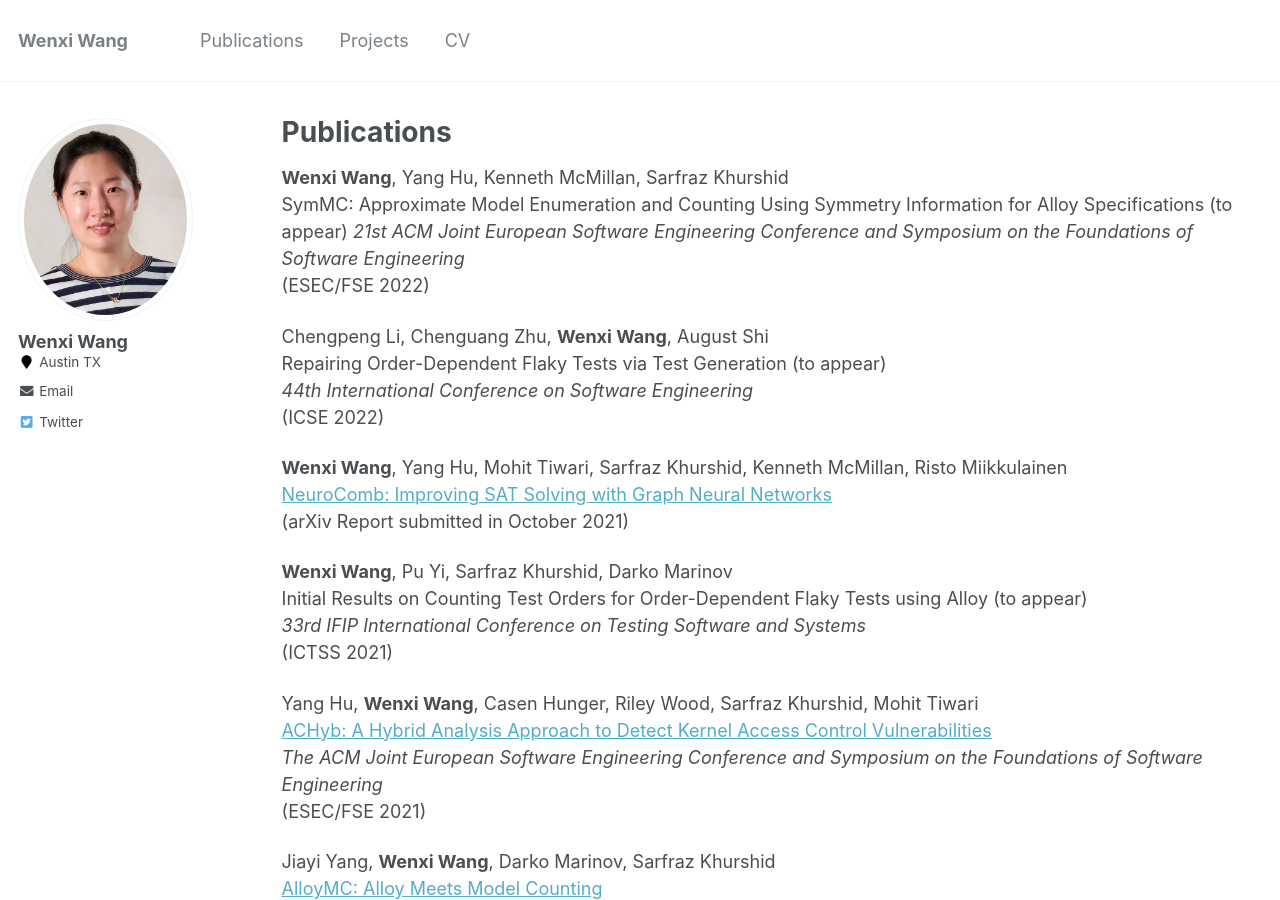
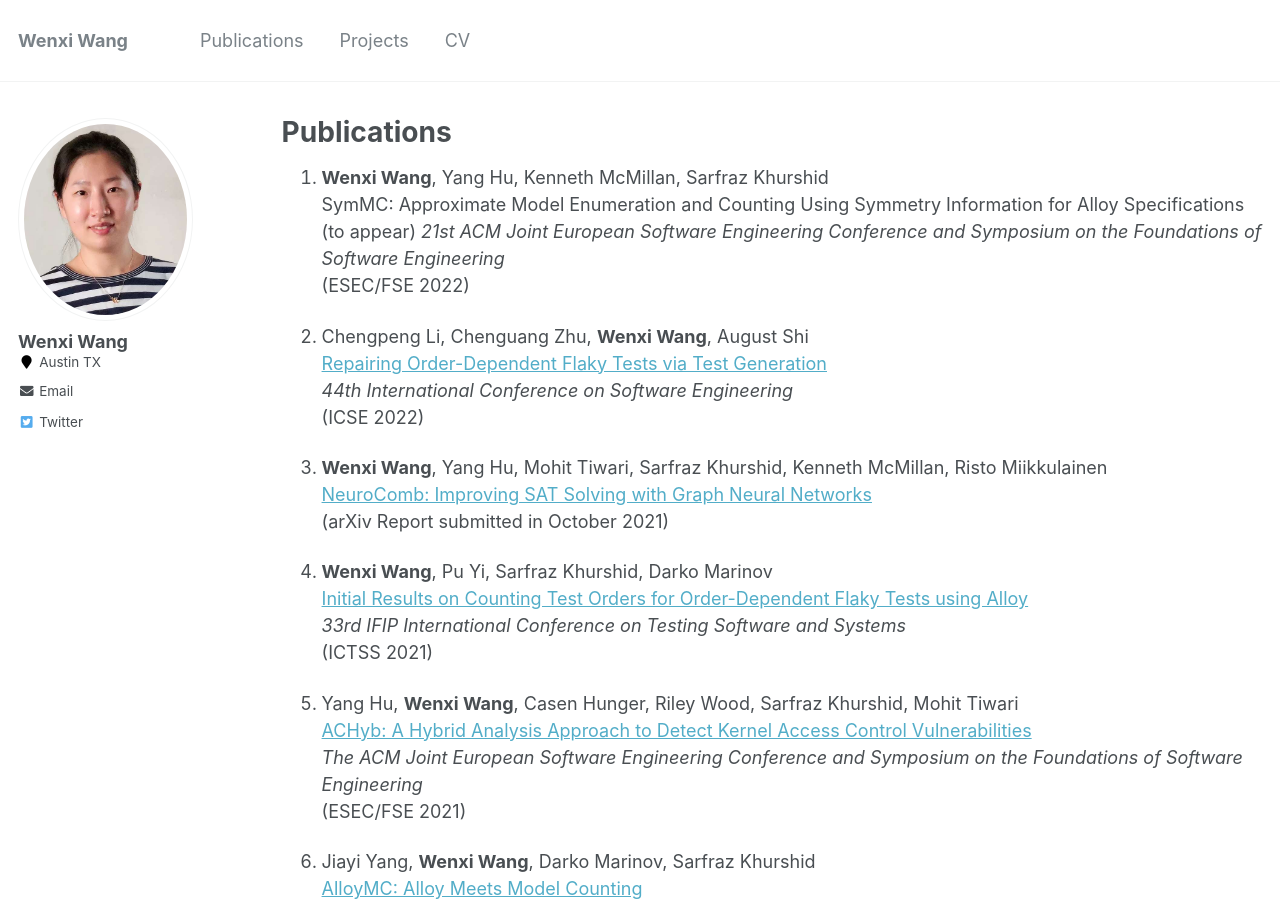
Before and after one commit to wenxiwang/wenxiwang.github.io, a Jekyll site: the page built from _pages/publications.md, in a window 1280 px wide and 900 px high. Built offline with Jekyll 4.4.1, drawn with Linux system fonts in a browser that asks for light colours.

```diff
--- a/_pages/publications.md
+++ b/_pages/publications.md
@@ -5,71 +5,71 @@ permalink: /publications/
 author_profile: true
 ---
 
-**Wenxi Wang**, Yang Hu, Kenneth McMillan, Sarfraz Khurshid
-SymMC: Approximate Model Enumeration and Counting Using Symmetry Information for Alloy Specifications (to appear)
-*21st ACM Joint European Software Engineering Conference and Symposium on the Foundations of Software Engineering*
-(ESEC/FSE 2022)
+14. **Wenxi Wang**, Yang Hu, Kenneth McMillan, Sarfraz Khurshid
+    SymMC: Approximate Model Enumeration and Counting Using Symmetry Information for Alloy Specifications (to appear)
+    *21st ACM Joint European Software Engineering Conference and Symposium on the Foundations of Software Engineering*
+    (ESEC/FSE 2022)
 
-Chengpeng Li, Chenguang Zhu, **Wenxi Wang**, August Shi
-Repairing Order-Dependent Flaky Tests via Test Generation (to appear)
-*44th International Conference on Software Engineering*
-(ICSE 2022)
+13. Chengpeng Li, Chenguang Zhu, **Wenxi Wang**, August Shi
+    [Repairing Order-Dependent Flaky Tests via Test Generation](../papers/ICSE2022.pdf)
+    *44th International Conference on Software Engineering*
+    (ICSE 2022)
 
-**Wenxi Wang**, Yang Hu, Mohit Tiwari, Sarfraz Khurshid, Kenneth McMillan, Risto Miikkulainen
-[NeuroComb: Improving SAT Solving with Graph Neural Networks](../papers/neurocomb.pdf)
-(arXiv Report submitted in October 2021)
+12. **Wenxi Wang**, Yang Hu, Mohit Tiwari, Sarfraz Khurshid, Kenneth McMillan, Risto Miikkulainen
+    [NeuroComb: Improving SAT Solving with Graph Neural Networks](../papers/neurocomb.pdf)
+    (arXiv Report submitted in October 2021)
 
-**Wenxi Wang**, Pu Yi, Sarfraz Khurshid, Darko Marinov
-Initial Results on Counting Test Orders for Order-Dependent Flaky Tests using Alloy (to appear)
-*33rd IFIP International Conference on Testing Software and Systems*
-(ICTSS 2021)
+11. **Wenxi Wang**, Pu Yi, Sarfraz Khurshid, Darko Marinov
+    [Initial Results on Counting Test Orders for Order-Dependent Flaky Tests using Alloy](../papers/ictss2021.pdf)
+    *33rd IFIP International Conference on Testing Software and Systems*
+    (ICTSS 2021)
 
-Yang Hu, **Wenxi Wang**, Casen Hunger, Riley Wood, Sarfraz Khurshid, Mohit Tiwari
-[ACHyb: A Hybrid Analysis Approach to Detect Kernel Access Control Vulnerabilities](https://dl.acm.org/doi/pdf/10.1145/3468264.3468627)
-*The ACM Joint European Software Engineering Conference and Symposium on the Foundations of Software  Engineering*
-(ESEC/FSE 2021)
+10. Yang Hu, **Wenxi Wang**, Casen Hunger, Riley Wood, Sarfraz Khurshid, Mohit Tiwari
+    [ACHyb: A Hybrid Analysis Approach to Detect Kernel Access Control Vulnerabilities](../papers/ACHyb.pdf)
+    *The ACM Joint European Software Engineering Conference and Symposium on the Foundations of Software  Engineering*
+    (ESEC/FSE 2021)
 
-Jiayi Yang, **Wenxi Wang**, Darko Marinov, Sarfraz Khurshid
-[AlloyMC: Alloy Meets Model Counting](https://dl.acm.org/doi/pdf/10.1145/3368089.3417938)
-*The ACM Joint European Software Engineering Conference and Symposium on the Foundations of Software  Engineering, Tool Demos*
-(ESEC/FSE Demo 2020)
+9. Jiayi Yang, **Wenxi Wang**, Darko Marinov, Sarfraz Khurshid
+   [AlloyMC: Alloy Meets Model Counting](../papers/AlloyMC.pdf)
+   *The ACM Joint European Software Engineering Conference and Symposium on the Foundations of Software  Engineering, Tool Demos*
+   (ESEC/FSE Demo 2020)
 
-Muhammad Usman, **Wenxi Wang**, Sarfraz Khurshid
-[TestMC: A Framework for Testing Model Counters](https://dl.acm.org/doi/abs/10.1145/3324884.3416563)
-*IEEE/ACM International Conference on Automated Software Engineering*
-(ASE 2020).
+8. Muhammad Usman, **Wenxi Wang**, Sarfraz Khurshid
+   [TestMC: A Framework for Testing Model Counters](../papers/TestMC.pdf)
+   *IEEE/ACM International Conference on Automated Software Engineering*
+   (ASE 2020).
 
-Muhammad Usman, **Wenxi Wang**, Kaiyuan Wang, Marko Vasic, Haris Vikalo, Sarfraz Khurshid
-[A Study of the Learnability of Relational Properties (Model Counting Meets Machine Learning)](https://dl.acm.org/doi/pdf/10.1145/3385412.3386015?casa_token=uIktMpJIzrsAAAAA:3M-I8OWCUi33jmI4SQI6-O0PAHJBej_IUp5AmQ3uBeOvGD9-bF5UGgV-6vUxBZg6Fw2wGrFBUqif)
-*ACM SIGPLAN Conference on Programming Language Design and Implementation*
-(PLDI 2020).
+7. Muhammad Usman, **Wenxi Wang**, Kaiyuan Wang, Marko Vasic, Haris Vikalo, Sarfraz Khurshid
+   [A Study of the Learnability of Relational Properties (Model Counting Meets Machine Learning)](../papers/PLDI2020.pdf)
+   *ACM SIGPLAN Conference on Programming Language Design and Implementation*
+   (PLDI 2020).
 
-**Wenxi Wang**, Muhammad Usman, Alyas Almaawi, Kaiyuan Wang, Kuldeep S. Meel and Sarfraz Khurshid
-[A Study of Symmetry Breaking Predicates and Model Counting](https://link.springer.com/chapter/10.1007/978-3-030-45190-5_7)
-*International Conference on Tools and Algorithms for the Construction and Analysis of Systems*
-(TACAS 2020).
+6. **Wenxi Wang**, Muhammad Usman, Alyas Almaawi, Kaiyuan Wang, Kuldeep S. Meel and Sarfraz Khurshid
+   [A Study of Symmetry Breaking Predicates and Model Counting](../papers/symmetry_study.pdf)
+   *International Conference on Tools and Algorithms for the Construction and Analysis of Systems*
+   (TACAS 2020).
 
-Muhammad Usman, **Wenxi Wang**, Kaiyuan Wang, Cagdas Yelen, Nima Dini and Sarfraz Khurshid
-[Study of Learning Data Structure Invariants Using Off-the-shelf Tools](https://kaiyuanw.github.io/papers/paper20-spin19.pdf)
-International SPIN Symposium on Model Checking of Software*
-(SPIN 2019).
+5. Muhammad Usman, **Wenxi Wang**, Kaiyuan Wang, Cagdas Yelen, Nima Dini and Sarfraz Khurshid
+   [Study of Learning Data Structure Invariants Using Off-the-shelf Tools](../papers/spin2019.pdf)
+   International SPIN Symposium on Model Checking of Software*
+   (SPIN 2019).
 
-**Wenxi Wang**, Kaiyuan Wang, Milos Gligoric, Sarfraz Khurshid
-[Incremental Analysis of Evolving Alloy Models](https://link.springer.com/chapter/10.1007/978-3-030-17462-0_10)
-International Conference on Tools and Algorithms for the Construction and Analysis of Systems*
-(TACAS 2019).
+4. **Wenxi Wang**, Kaiyuan Wang, Milos Gligoric, Sarfraz Khurshid
+   [Incremental Analysis of Evolving Alloy Models](../papers/incrementalAlloy.pdf)
+   International Conference on Tools and Algorithms for the Construction and Analysis of Systems*
+   (TACAS 2019).
 
-**Wenxi Wang**, Kaiyuan Wang, Mengshi Zhang, Sarfraz Khurshid
-[Learning to Optimize the Alloy Analyzer](https://ieeexplore.ieee.org/document/8730165)
-IEEE International Conference on Software Testing, Verification and Validation
-(ICST 2019).
+3. **Wenxi Wang**, Kaiyuan Wang, Mengshi Zhang, Sarfraz Khurshid
+   [Learning to Optimize the Alloy Analyzer](../papers/Learning_to_Optimize_the_Alloy_Analyzer.pdf)
+   IEEE International Conference on Software Testing, Verification and Validation
+   (ICST 2019).
 
-**Wenxi Wang**, Harald Sondergaard, Peter J. Stuckey
-[Wombit: A Portfolio Bit-Vector Solver using Word-Level Propagation](https://people.eng.unimelb.edu.au/pstuckey/papers/wombit.pdf)
-Journal of Automated Reasoning
-(JAR 2018).
+2. **Wenxi Wang**, Harald Sondergaard, Peter J. Stuckey
+   [Wombit: A Portfolio Bit-Vector Solver using Word-Level Propagation](../papers/Wombit.pdf)
+   Journal of Automated Reasoning
+   (JAR 2018).
 
-**Wenxi Wang**, Harald Sondergaard, Peter J. Stuckey
-[A Bit-Vector Solver with Word-Level Propagation](https://people.eng.unimelb.edu.au/pstuckey/papers/cpaior2016b.pdf)
-Integration of AI and OR Techniques in Constraint Programming
-(CPAIOR 2016)
+1. **Wenxi Wang**, Harald Sondergaard, Peter J. Stuckey
+   [A Bit-Vector Solver with Word-Level Propagation](../papers/cpaior2016.pdf)
+   Integration of AI and OR Techniques in Constraint Programming
+   (CPAIOR 2016)
```
Also changed, not shown: 12 other files.
